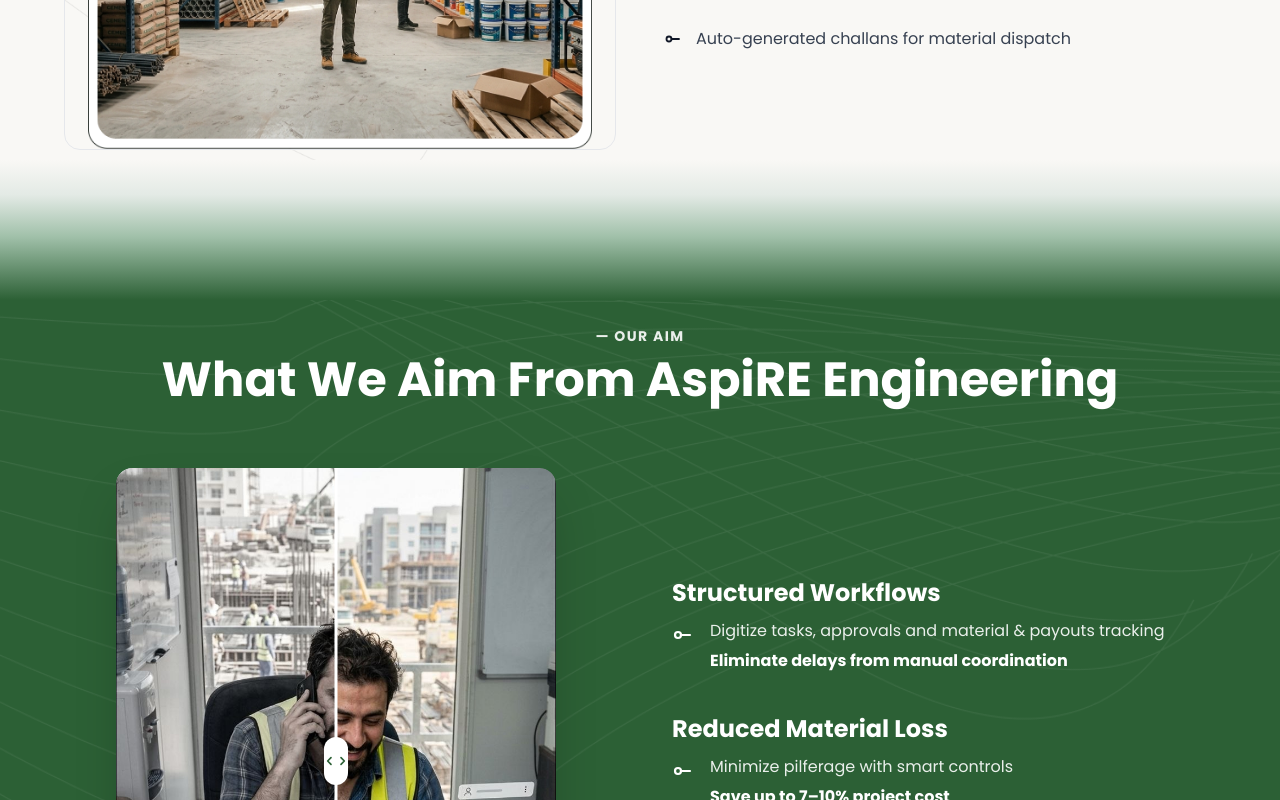
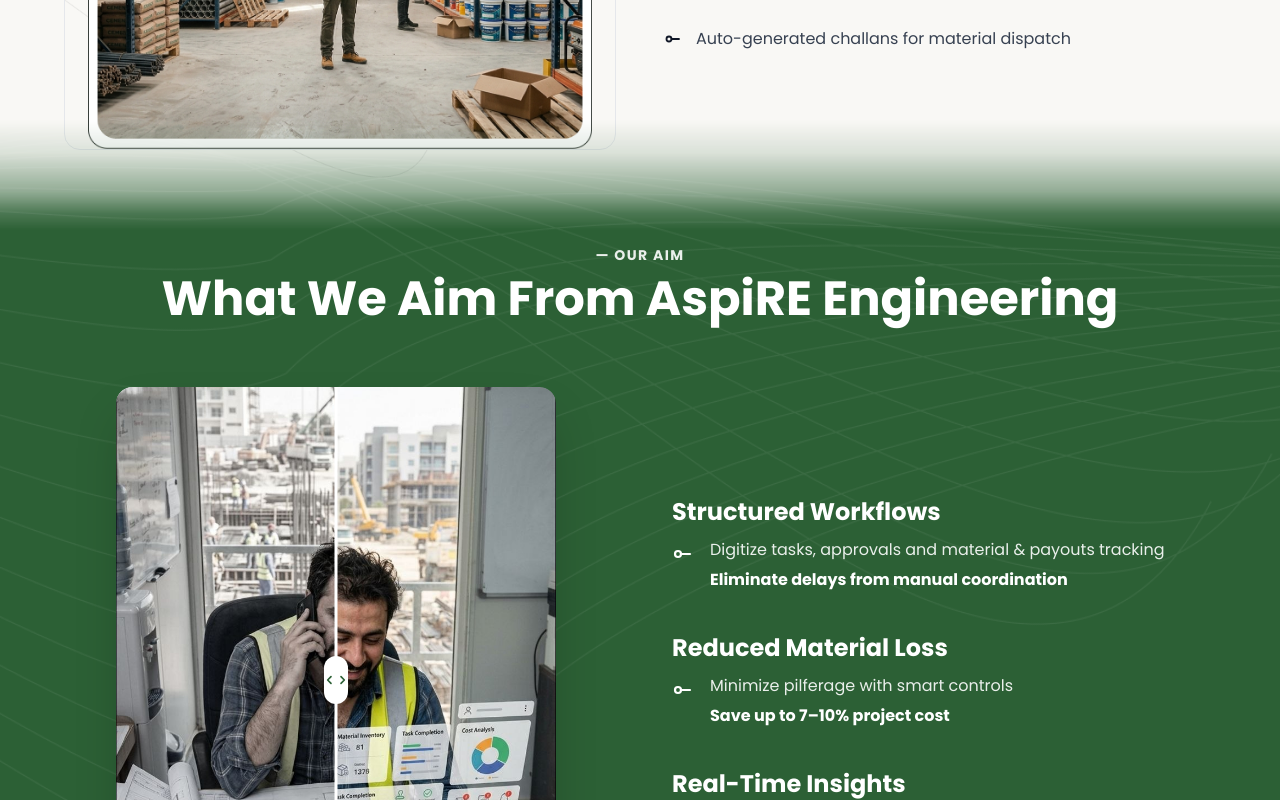
Before and after one commit to Prathiksha-2126/aspire, a React (Vite) app: page /engineering in a window 1280 px wide. Shown: the part 1980-2780 px from the top of the page. Built offline with nearby package versions, Linux system fonts and the light colour scheme.

Commit message:
fixed index.css

```diff
--- a/src/index.css
+++ b/src/index.css
@@ -105,8 +105,8 @@
    ::before and masked from transparent → opaque, so the previous section
    shows through and there is no hard box edge. */
 :root {
-  --fade-h: clamp(80px, 9vh, 110px);
-  --fade-clear: clamp(75px, 8vh, 100px);
+  --fade-h: clamp(110px, 13vh, 140px);
+  --fade-clear: clamp(125px, 15vh, 155px);
 }
 
 .vector-on-green.blend-to-green {
@@ -142,16 +142,18 @@
   -webkit-mask-image: linear-gradient(
     to bottom,
     transparent 0%,
-    rgba(0, 0, 0, 0.2) calc(var(--fade-h) * 0.35),
-    rgba(0, 0, 0, 0.6) calc(var(--fade-h) * 0.7),
+    rgba(0, 0, 0, 0.15) calc(var(--fade-h) * 0.3),
+    rgba(0, 0, 0, 0.5) calc(var(--fade-h) * 0.65),
+    rgba(0, 0, 0, 0.85) calc(var(--fade-h) * 0.85),
     #000 var(--fade-h),
     #000 100%
   );
   mask-image: linear-gradient(
     to bottom,
     transparent 0%,
-    rgba(0, 0, 0, 0.2) calc(var(--fade-h) * 0.35),
-    rgba(0, 0, 0, 0.6) calc(var(--fade-h) * 0.7),
+    rgba(0, 0, 0, 0.15) calc(var(--fade-h) * 0.3),
+    rgba(0, 0, 0, 0.5) calc(var(--fade-h) * 0.65),
+    rgba(0, 0, 0, 0.85) calc(var(--fade-h) * 0.85),
     #000 var(--fade-h),
     #000 100%
   );
--- a/src/pages/Engineering.jsx
+++ b/src/pages/Engineering.jsx
@@ -204,19 +204,9 @@
         </div>
       </section>
 
-      {/* SEAMLESS GRADIENT BRIDGE (Off-White to Green Transition) */}
-      <div
-        aria-hidden="true"
-        className="w-full h-[140px] -my-[70px] relative z-20 pointer-events-none"
-        style={{
-          background:
-            "linear-gradient(180deg, #F9F8F5 0%, #E3EAE5 25%, #A0C0A9 55%, #2C6035 100%)",
-        }}
-      />
-
       {/* WHAT WE AIM (Dark Green Section) */}
       <section
-        className="min-h-[85vh] py-16 md:py-24 px-6 md:px-16 relative overflow-hidden text-white flex flex-col justify-center vector-on-green z-10"
+        className="min-h-[85vh] pb-16 md:pb-24 px-6 md:px-16 relative overflow-hidden text-white flex flex-col justify-center vector-on-green blend-to-green fade-clear-top"
         style={{ backgroundColor: "#2C6035" }}
       >
         {/* Centered Section Heading */}
```
